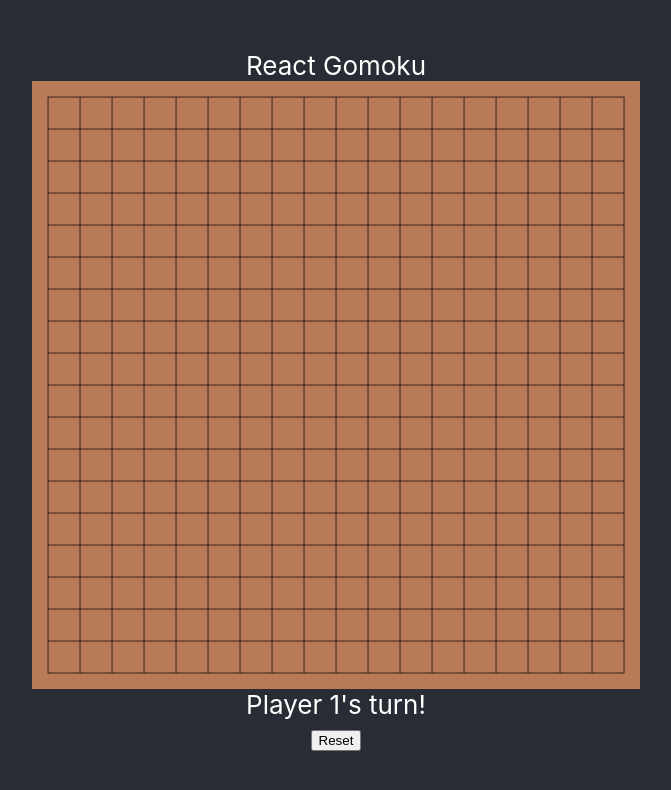
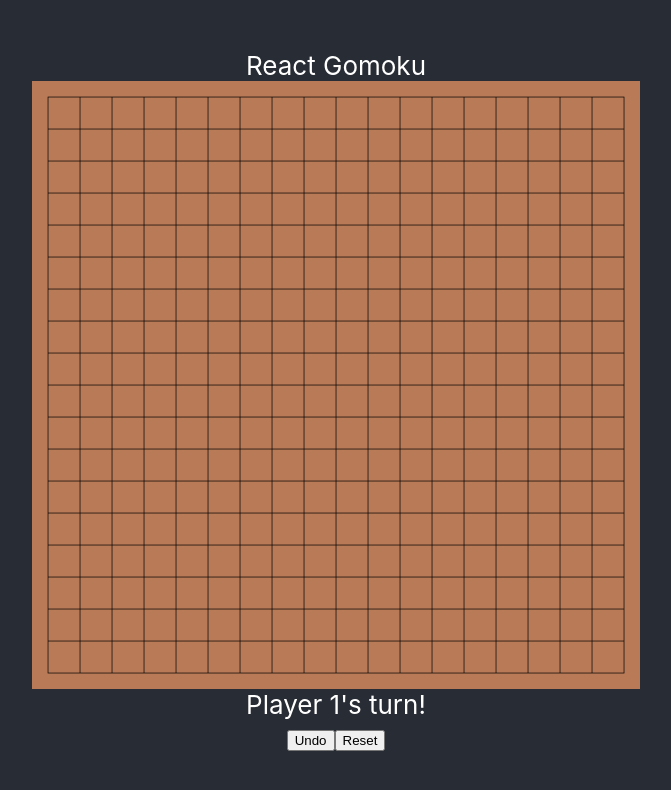
Before and after one commit to kuman514/ReactGomoku, a React (Create React App) app: page / in a window 1280 px wide. Shown: the top 790 px of the page, without its empty margins (304-975 px from the left). Built offline with nearby package versions, Linux system fonts and the light colour scheme.

Commit message:
Fixed app and applied feedback

```diff
--- a/src/components/Board.tsx
+++ b/src/components/Board.tsx
@@ -7,8 +7,9 @@ function Board() {
   const [status, setStatus] = useState({
     tiles: Array.from({length: 19}, () => Array.from({length: 19}, () => 0)),
     curPlayer: 1,
+    history: Array<number[]>(),
     winner: 0,
-    winningTracks: [[-1, -1]]
+    winningTracks: Array<number[]>()
   });
 
   const putStone = (row: number, col: number) => {
@@ -31,11 +32,54 @@ function Board() {
 
     const [winner, winningTracks] = checkWinner(row, col, newTiles);
 
+    const newHistory = Array.from(status.history);
+    newHistory.push([row, col]);
+
     setStatus({
       tiles: newTiles,
       curPlayer: newPlayer,
+      history: newHistory,
       winner: winner,
       winningTracks: winningTracks
+    });
+  };
+
+  const undo = () => {
+    if (status.history.length === 0) {
+      return;
+    }
+
+    const newHistory = Array.from(status.history);
+    const tmp: number[] | undefined = newHistory.pop();
+
+    if (tmp === undefined) {
+      return;
+    }
+
+    const [row, col] = tmp;
+    if (row < 0 || row >= 19 || col < 0 || col >= 19) {
+      return;
+    }
+
+    const newTiles = Array.from({length: 19}, (_, i) => Array.from(status.tiles[i]));
+    let newPlayer = 0;
+
+    newTiles[row][col] = 0;
+    switch (status.curPlayer) {
+      case 1:
+        newPlayer = 2;
+        break;
+      case 2:
+        newPlayer = 1;
+        break;
+    }
+
+    setStatus({
+      tiles: newTiles,
+      curPlayer: newPlayer,
+      history: newHistory,
+      winner: 0,
+      winningTracks: Array<number[]>()
     });
   };
 
@@ -43,8 +87,9 @@ function Board() {
     setStatus({
       tiles: Array.from({length: 19}, () => Array.from({length: 19}, () => 0)),
       curPlayer: 1,
+      history: Array<number[]>(),
       winner: 0,
-      winningTracks: [[-1, -1]]
+      winningTracks: Array<number[]>()
     });
   };
 
@@ -132,7 +177,8 @@ function Board() {
       </div>
       <Bottom
         info={status.winner !== 0 ? `Player ${status.winner} wins!` : `Player ${status.curPlayer}'s turn!`}
-        onClick={resetBoard}
+        onClickUndo={undo}
+        onClickReset={resetBoard}
       />
     </div>
   );
--- a/src/components/Bottom.tsx
+++ b/src/components/Bottom.tsx
@@ -2,7 +2,8 @@ import React from 'react';
 
 interface BottomProps {
   info?: string,
-  onClick: Function
+  onClickUndo: Function,
+  onClickReset: Function
 }
 
 function Bottom(props: BottomProps) {
@@ -13,7 +14,10 @@ function Bottom(props: BottomProps) {
         <div> { props.info } </div> :
         ''
       }
-      <button onClick={() => {props.onClick()}}>
+      <button onClick={() => {props.onClickUndo()}}>
+        Undo
+      </button>
+      <button onClick={() => {props.onClickReset()}}>
         Reset
       </button>
     </div>
```
